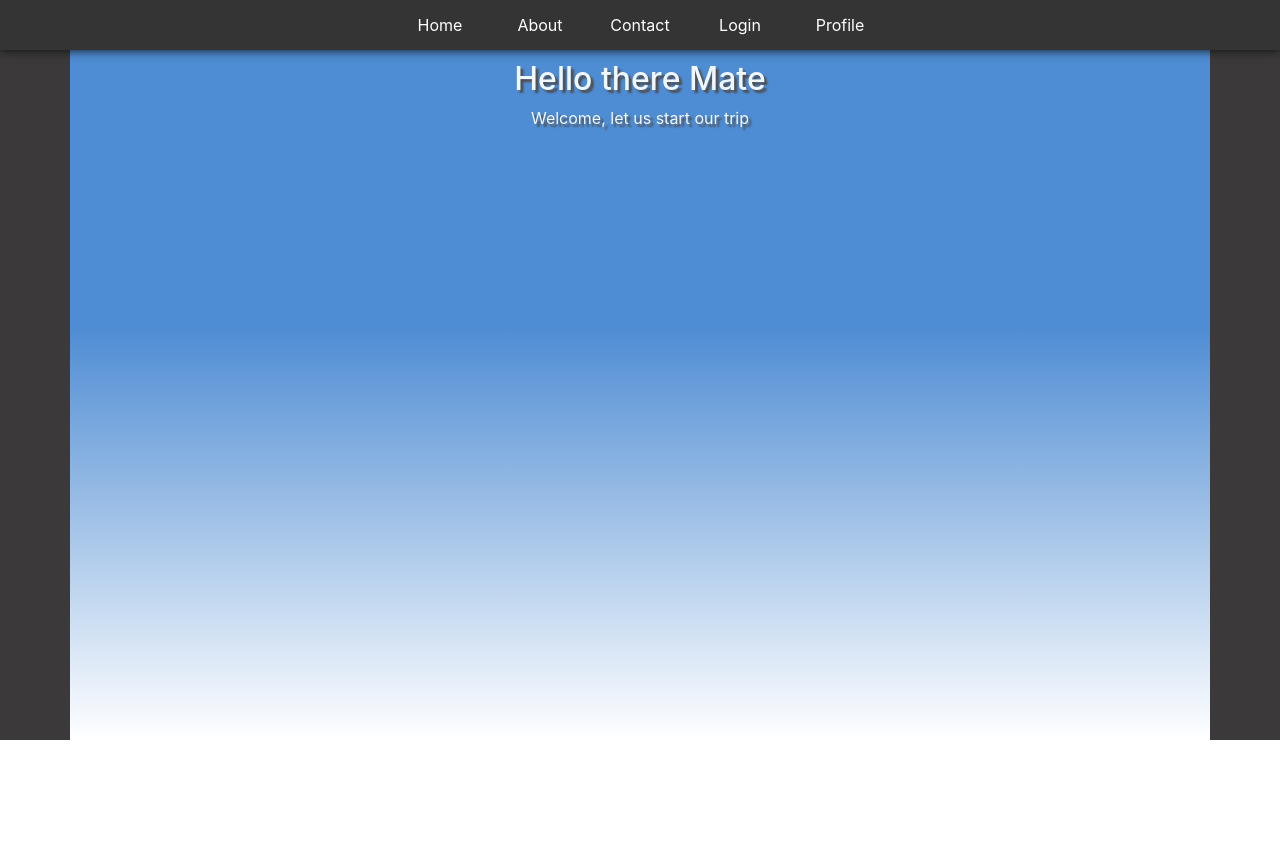
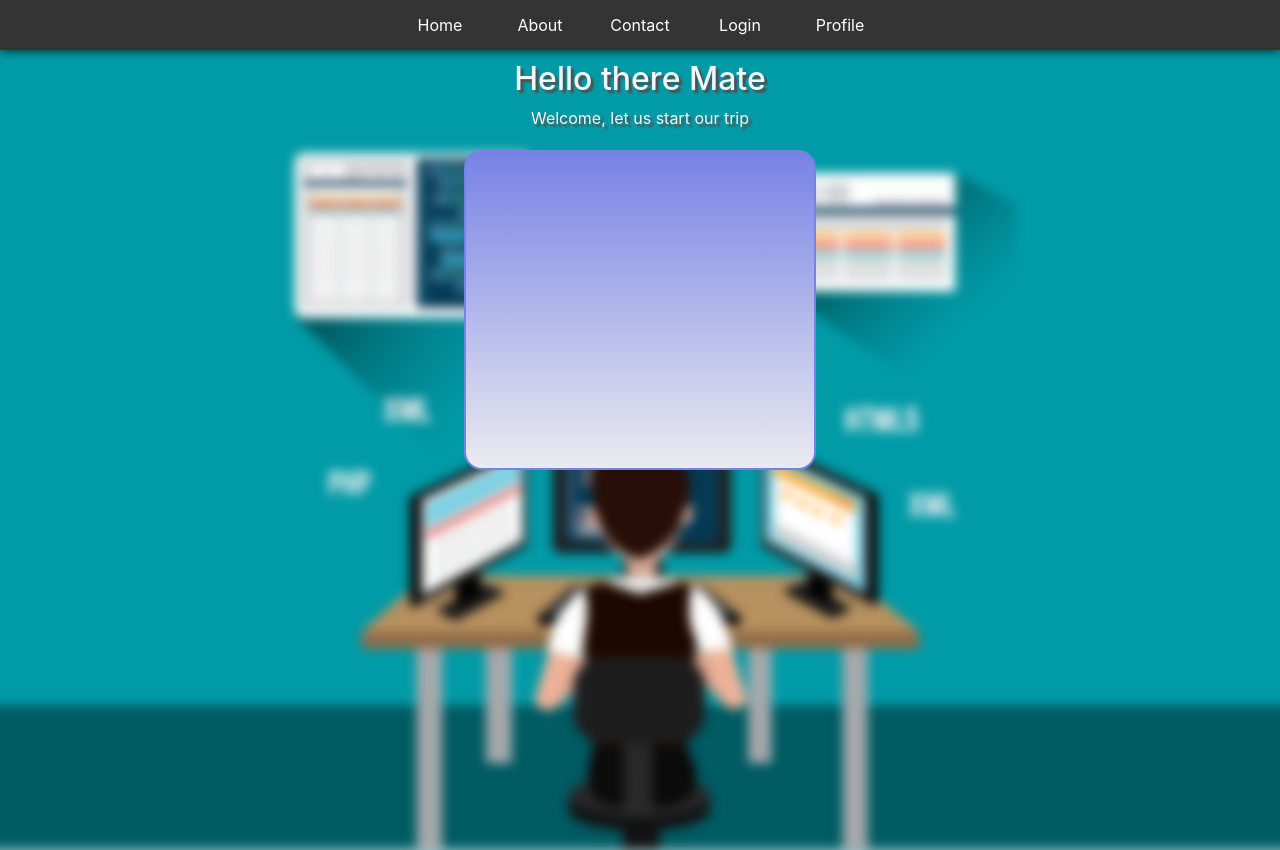
Before and after one commit to RomitSingh1999/ReactPortfolio, a React (Create React App) app: page / in a window 1280 px wide. Before the commit the page ends 800 px from the top, so only its background shows below. Built offline with nearby package versions, Linux system fonts and the light colour scheme; no server answers.

Commit message:
:art: Made it little cleaner
Still there is lot of work to do

```diff
--- a/package.json
+++ b/package.json
@@ -3,6 +3,10 @@
   "version": "0.1.0",
   "private": true,
   "dependencies": {
+    "@fortawesome/fontawesome-svg-core": "^1.2.35",
+    "@fortawesome/free-brands-svg-icons": "^5.15.3",
+    "@fortawesome/free-solid-svg-icons": "^5.15.3",
+    "@fortawesome/react-fontawesome": "^0.1.14",
     "@testing-library/jest-dom": "^5.12.0",
     "@testing-library/react": "^11.2.6",
     "@testing-library/user-event": "^12.8.3",
@@ -17,9 +21,11 @@
     "react-bootstrap": "^1.6.0",
     "react-dom": "^17.0.2",
     "react-hook-form": "^7.7.1",
+    "react-icons": "^4.2.0",
     "react-player": "^2.9.0",
     "react-router-dom": "^5.2.0",
     "react-scripts": "4.0.3",
+    "react-typed": "^1.2.0",
     "swr": "^0.5.6",
     "web-vitals": "^1.1.1"
   },
--- a/src/App.js
+++ b/src/App.js
@@ -69,11 +69,6 @@ const App=(props)=>{
                             <Admin/>
                             </div>
                         </Route>
-                        <Route path="/about">
-                        <div className="app-Container">
-                            <About/>
-                            </div>
-                        </Route>
                         <Route path="/contact" >
                         <div className="app-Container">
                         <Testform/>
--- a/src/components/Home/Home.css
+++ b/src/components/Home/Home.css
@@ -1,12 +1,10 @@
 
 
 .Container{
-    background-image: url("./1G-Computer_ScienceCsIT_Software_Engineering.png");
-
-
-    /* Center and scale the image nicely */
+    background: url("./1G-Computer_ScienceCsIT_Software_Engineering.png");
+    height:100%;
     background-position: center;
-    background-repeat: no-repeat;
+    background-repeat: repeat;
     background-size: cover;
     width: 100%;
     align-items: center;
@@ -16,7 +14,6 @@
 
 }
 @media screen and (max-width:500px) {
-    .Container{width:400px;}
     .Content{width:400px;}
 }
 .heading{
@@ -24,8 +21,8 @@
     text-shadow: 3px 3px 2px #504e4e;
     padding: 10px;
 }
-
-.Content{
-    width:100%;
-    height:600px;
+.Content-body{
+    margin:50px;
+    float: left;
+    display: flex;
 }
--- a/src/components/Home/Home.js
+++ b/src/components/Home/Home.js
@@ -6,13 +6,15 @@ const Home=()=>{
     return (
         <>
 
-        <div className="container">
+        <div className="Container">
             <div className="heading">
                 <h2>Hello there Mate</h2>
                 <span>Welcome, let us start our trip</span>
             </div>
-            <div className="Content">
+            <div className="container">
+                <div className="card">
 
+                </div>
             </div>
         </div>
 
--- a/src/components/Profile/Profile.js
+++ b/src/components/Profile/Profile.js
@@ -7,6 +7,7 @@ import ReactPlayer from "react-player"
 import useSwr,{SWRConfig} from "swr"
 import fire from "../Login/fire"
 import axios from "axios"
+import {RiHome4Line} from "react-icons/ri";
 const Profile=()=>{
 
 
@@ -33,10 +34,10 @@ const Profile=()=>{
     return (
         <>
 
-        <div className="container" >
+        <div className="container" style={{background:"linear-gradient(rgb(93, 168, 243),#fff)"}}>
         <div className="bg-image">
         <div className="profile-heading">
-                <h2 >Welcome to my Profile</h2>
+                <span><RiHome4Line /></span> | Welcome to my Profile
             </div>
             <div className="container">
             <Education/>
--- a/src/components/Profile/profile.css
+++ b/src/components/Profile/profile.css
@@ -1,12 +1,15 @@
 .container{
     width:100%;
-    background: linear-gradient(rgb(78, 140, 211) 40%,white);
+
 
 }
 
 .profile-heading{
     margin:10px;
-    color:white;
+    font-size: x-large;
+    font-weight: 400;
+    color:rgb(248, 250, 252);
+
 
 }
 .profile-items{
--- a/src/components/Profile/projects.css
+++ b/src/components/Profile/projects.css
@@ -2,12 +2,13 @@
 .card{
   background: none;
   padding: 10px;
-  border: rgb(136, 221, 196) solid 2px;
-  background-color: rgb(66, 63, 63);
-  width:18rem;
+  border: rgb(119, 130, 230) solid 2px;
+  background: linear-gradient(rgb(119, 130, 230),rgb(234, 235, 240));
+  width:22rem;
   height:20rem;
+  display: inline-flex;
   overflow: inherit;
-  border-radius: 6px;
+  border-radius: 18px;
    margin:10px;
    transition: .001s transform cubic-bezier(.155,1.105,.295,1.12),.3s box-shadow,.3s -webkit-transform cubic-bezier(.155,1.105,.295,1.12);
 }
@@ -18,21 +19,3 @@
      transform: scale(1.05);
   box-shadow: 0 10px 20px rgba(0,0,0,.12), 0 4px 8px rgba(0,0,0,.06);
 }
-.card-title{
-  padding: 4px;
-  font-size: larger;
-}
-.card-text{
-  margin: 5px;
-}
-.card-body{
-  margin:2px;
-}
-.project-heading{
-    font-size: larger;
-    font-weight: 550;
-    color: rgb(124, 120, 120);
-}
-.project-desc{
-  color:#fff;
-}
--- a/src/components/Profile/projects.js
+++ b/src/components/Profile/projects.js
@@ -1,6 +1,9 @@
 import React,{useState} from 'react'
 import "./projects.css"
 import "../../../node_modules/bootstrap/dist/css/bootstrap.min.css"
+import Typed from "react-typed"
+import {FaGithub} from "react-icons/fa";
+
 // import ReactPlayer from "react-player"
 
 export default function Projects(props) {
@@ -19,15 +22,23 @@ export default function Projects(props) {
         <>
         <div className="card">
             <div className="card-img-top" src={{URL:"bg-image.jpg"}} alt="Card image cap" />
-            <div className="card-title" style={{color:"white"}} >
-                {projectData.projectName}
+
+            <div className="card-title" style={{color:"rgb(19,25, 110)",fontSize:"2rem",fontWeight:"bold"}} >
+                <a href="#"><span><FaGithub color="white" /></span></a><Typed
+                strings={[projectData.projectName]}
+                typeSpeed={100}
+                backSpeed={10}
+                loop
+                />
+
+
             </div>
 
-            <div className="card-body" style={{color:"white"}}>
+            <div className="card-body">
             {projectData.shortDesc}
             </div>
 
-            <div className="card-text" style={{color:"white"}}>
+            <div className="card-text" >
             {projectData.fullDesc}
             </div>
 
```
Also changed, not shown: src/components/Home/1G-Computer_ScienceCsIT_Software_Engineering.png, 1 other file (tests, documents, lock files or other folders).
